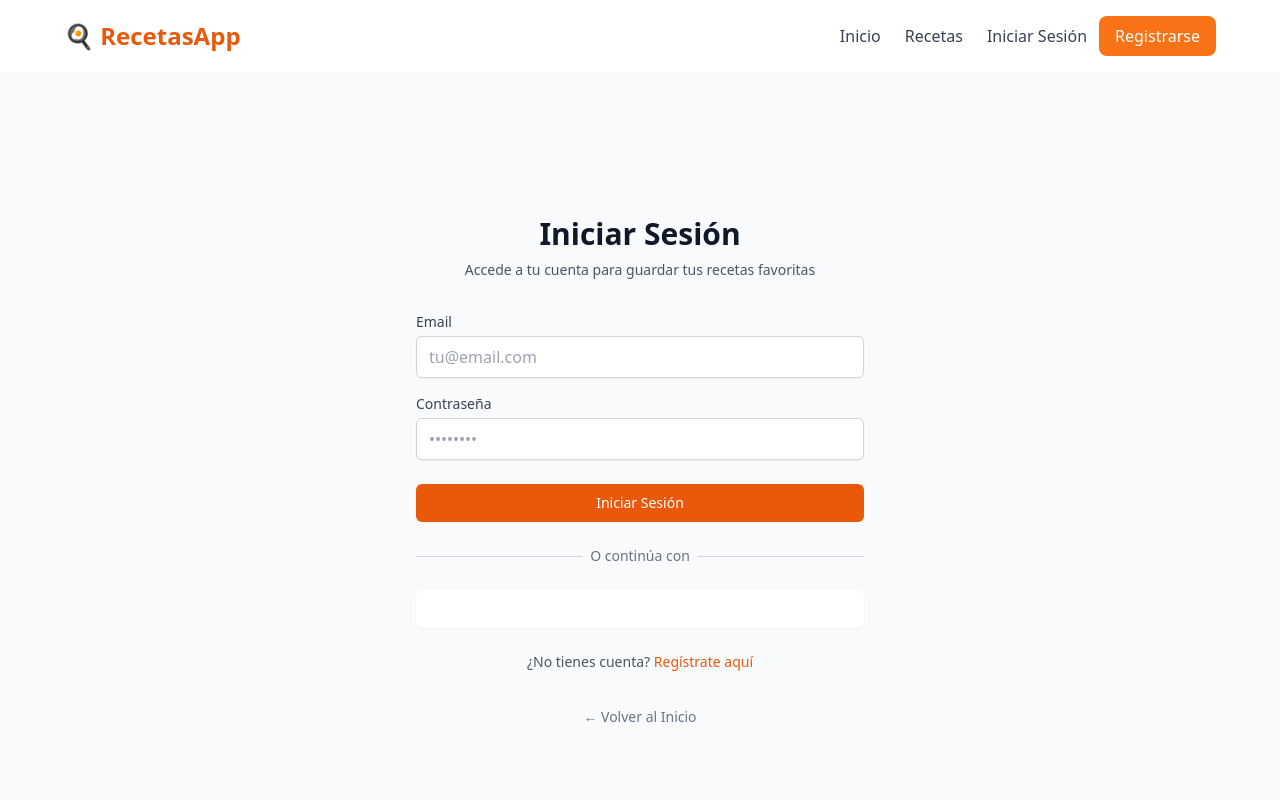
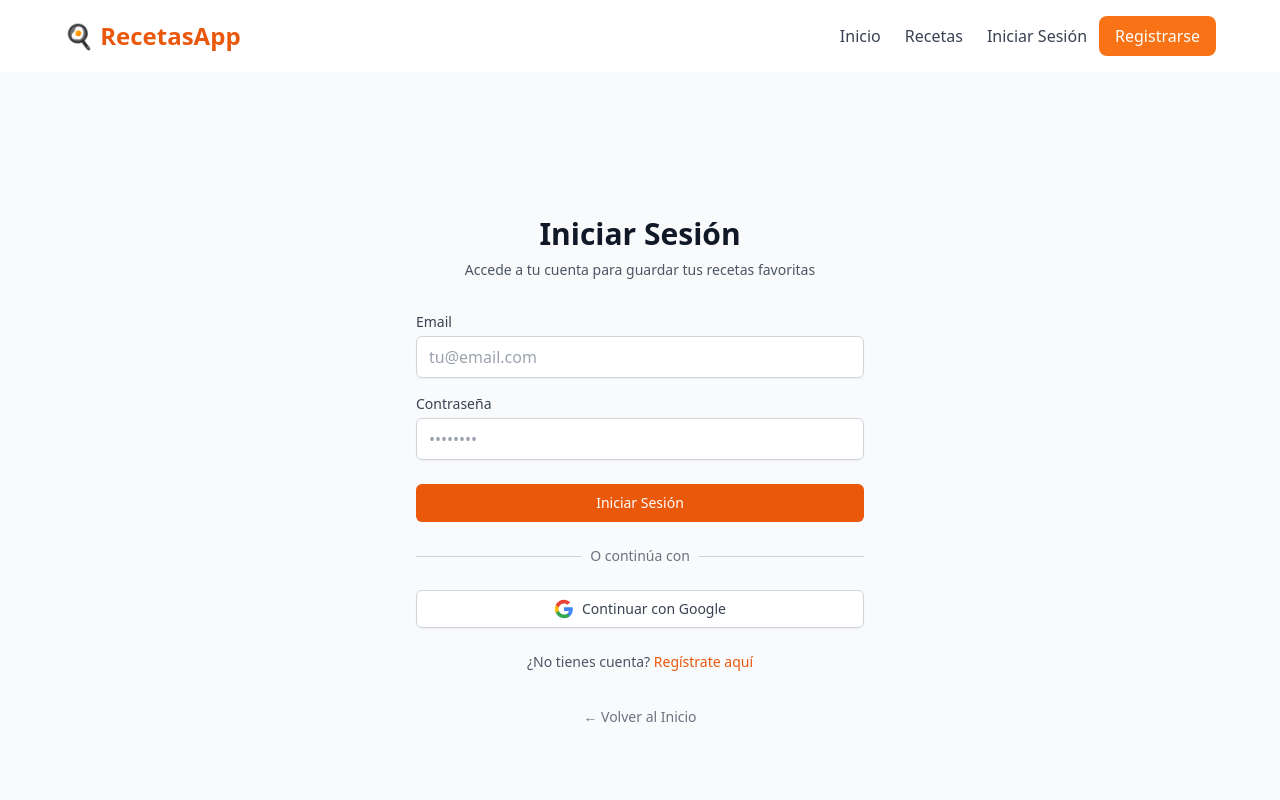
Before and after one commit to MatiasRocha92/recetas, a React (Vite) app: page /login in a window 1280 px wide. Shown: the top 800 px of the page. Built offline with nearby package versions, Linux system fonts and the light colour scheme; no server answers.

Commit message:
Fix: Arreglar estilo del botón de Google y mejorar animaciones - Corregir visibilidad del botón de Google (fondo blanco con texto gris) - Agregar colores oficiales de Google al logo SVG - Mejorar animaciones con hover y sombras - Añadir transiciones suaves para mejor UX

```diff
--- a/src/components/GoogleAuthButton.jsx
+++ b/src/components/GoogleAuthButton.jsx
@@ -16,34 +16,41 @@ const GoogleAuthButton = ({ variant = 'default', className = '' }) => {
 		}
 	}
 
-	const baseClasses = "w-full flex items-center justify-center px-4 py-2 border border-gray-300 rounded-md shadow-sm text-sm font-medium text-gray-700 bg-white hover:bg-gray-50 focus:outline-none focus:ring-2 focus:ring-offset-2 focus:ring-orange-500 transition-colors"
+	const getButtonClasses = () => {
+		const baseClasses = "w-full flex items-center justify-center px-4 py-2 rounded-md shadow-sm text-sm font-medium focus:outline-none focus:ring-2 focus:ring-offset-2 focus:ring-blue-500 transition-all duration-200"
 
-	const buttonClasses = variant === 'outline'
-		? "border-gray-300 text-gray-700 bg-white hover:bg-gray-50"
-		: "border-transparent text-white bg-red-600 hover:bg-red-700"
+		if (variant === 'outline') {
+			return `${baseClasses} border border-gray-300 text-gray-700 bg-white hover:bg-gray-50 hover:shadow-md`
+		} else {
+			return `${baseClasses} border border-gray-300 text-gray-700 bg-white hover:bg-blue-50 hover:border-blue-300 hover:shadow-md`
+		}
+	}
 
 	return (
 		<motion.button
-			whileHover={{ scale: 1.02 }}
+			whileHover={{
+				scale: 1.02,
+				boxShadow: "0 4px 12px rgba(0, 0, 0, 0.15)"
+			}}
 			whileTap={{ scale: 0.98 }}
 			onClick={handleGoogleSignIn}
-			className={`${baseClasses} ${buttonClasses} ${className}`}
+			className={`${getButtonClasses()} ${className}`}
 		>
 			<svg className="w-5 h-5 mr-2" viewBox="0 0 24 24">
 				<path
-					fill="currentColor"
+					fill="#4285F4"
 					d="M22.56 12.25c0-.78-.07-1.53-.2-2.25H12v4.26h5.92c-.26 1.37-1.04 2.53-2.21 3.31v2.77h3.57c2.08-1.92 3.28-4.74 3.28-8.09z"
 				/>
 				<path
-					fill="currentColor"
+					fill="#34A853"
 					d="M12 23c2.97 0 5.46-.98 7.28-2.66l-3.57-2.77c-.98.66-2.23 1.06-3.71 1.06-2.86 0-5.29-1.93-6.16-4.53H2.18v2.84C3.99 20.53 7.7 23 12 23z"
 				/>
 				<path
-					fill="currentColor"
+					fill="#FBBC05"
 					d="M5.84 14.09c-.22-.66-.35-1.36-.35-2.09s.13-1.43.35-2.09V7.07H2.18C1.43 8.55 1 10.22 1 12s.43 3.45 1.18 4.93l2.85-2.22.81-.62z"
 				/>
 				<path
-					fill="currentColor"
+					fill="#EA4335"
 					d="M12 5.38c1.62 0 3.06.56 4.21 1.64l3.15-3.15C17.45 2.09 14.97 1 12 1 7.7 1 3.99 3.47 2.18 7.07l3.66 2.84c.87-2.6 3.3-4.53 6.16-4.53z"
 				/>
 			</svg>
```
